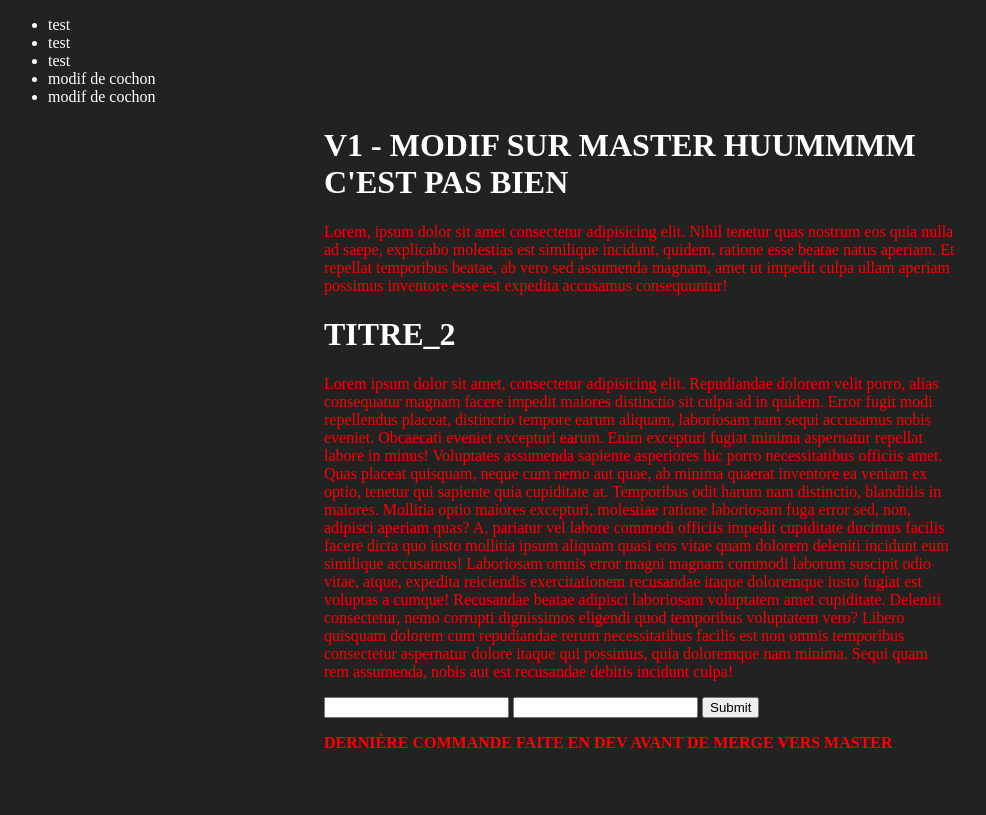
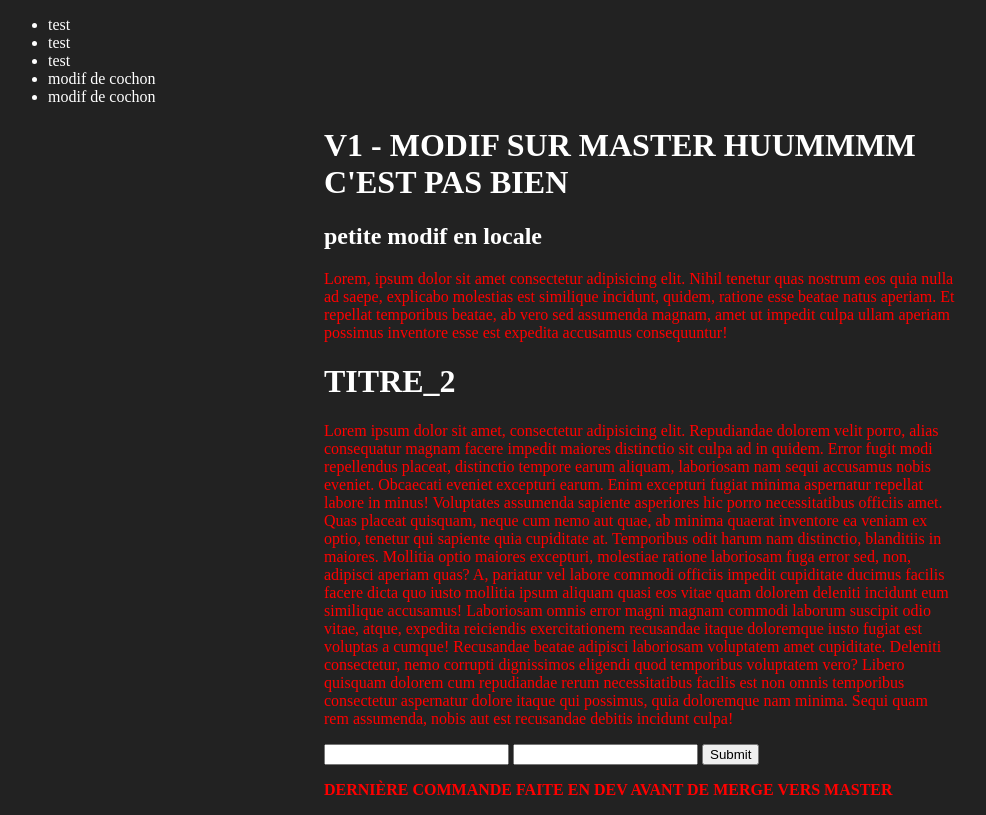
Before and after one commit to leroydlee/ingrwi19, a plain HTML site: page index.html in a window 1280 px wide. Shown: the whole page, without its empty margins (0-986 px from the left). Drawn offline with Linux system fonts and the light colour scheme.

Commit message:
ajout de petite modif

```diff
--- a/index.html
+++ b/index.html
@@ -21,6 +21,7 @@
 
     <main>
         <h1>V1 - modif sur master huummmm c'est pas bien</h1>
+        <h2>petite modif en locale</h2>
 
         <p>Lorem, ipsum dolor sit amet consectetur adipisicing elit. Nihil tenetur quas nostrum eos quia nulla ad saepe, explicabo molestias est similique incidunt, quidem, ratione esse beatae natus aperiam. Et repellat temporibus beatae, ab vero sed assumenda magnam, amet ut impedit culpa ullam aperiam possimus inventore esse est expedita accusamus consequuntur!
         </p>
```
